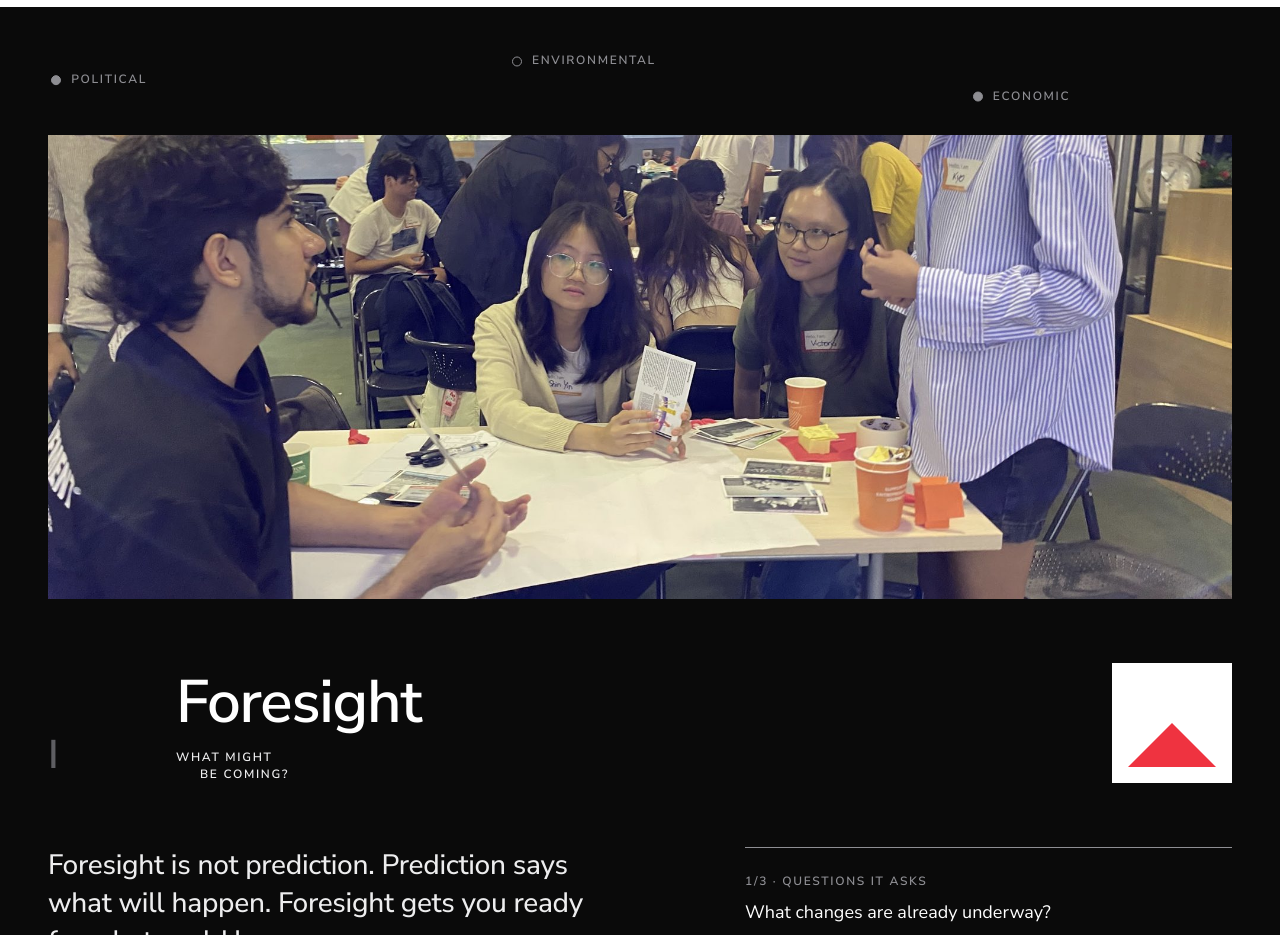
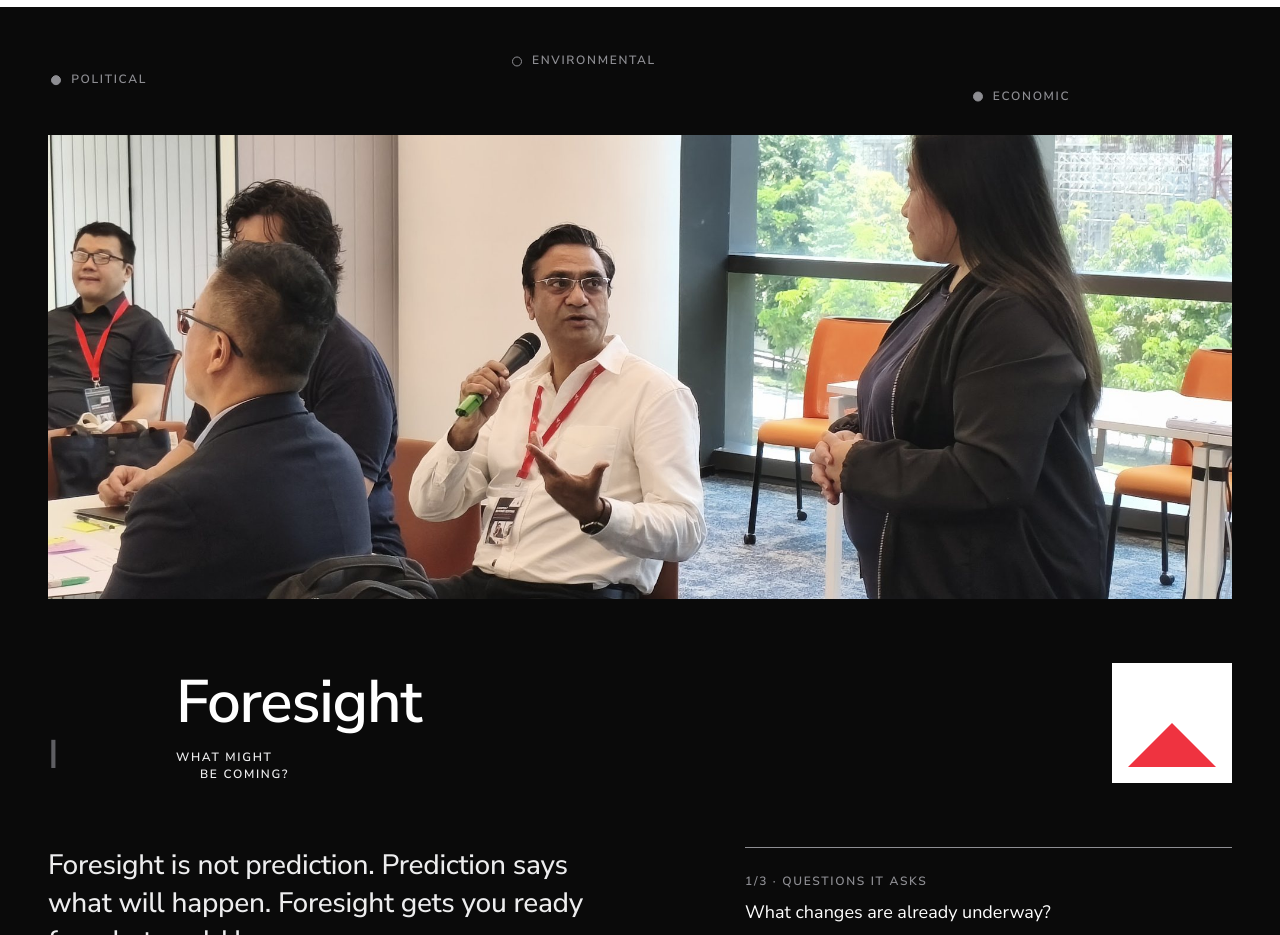
Before and after one commit to saifulanuarsg/fivesights-site, a plain HTML site: page approach.html in a window 1280 px wide. Shown: the part 2140-3075 px from the top of the page. Drawn offline with Linux system fonts and the light colour scheme.

Commit message:
Replace lens-flare makerthon photo with April report-back shot
Co-Authored-By: WOZCODE <contact@withwoz.com>

```diff
--- a/approach.html
+++ b/approach.html
@@ -89,7 +89,7 @@
     <span class="sig" style="left:86%;top:93%;--d:90px">Legal</span>
   </div>
   <div class="wrap">
-    <div class="ch-photo" data-reveal><div class="ph"><img src="img/event/mk-making.jpg" alt="students making at a table" loading="lazy"></div></div>
+    <div class="ch-photo" data-reveal><div class="ph"><img src="img/event/ws-sharing.jpg" alt="a participant reporting back to the room" loading="lazy"></div></div>
     <div class="ch-head" data-reveal>
       <span class="ch-num" aria-hidden="true">I</span>
       <div>
```
Also changed, not shown: index.html (+1 -1 lines), img/event/mk-making.jpg (deleted), img/event/ws-sharing.jpg (added).
